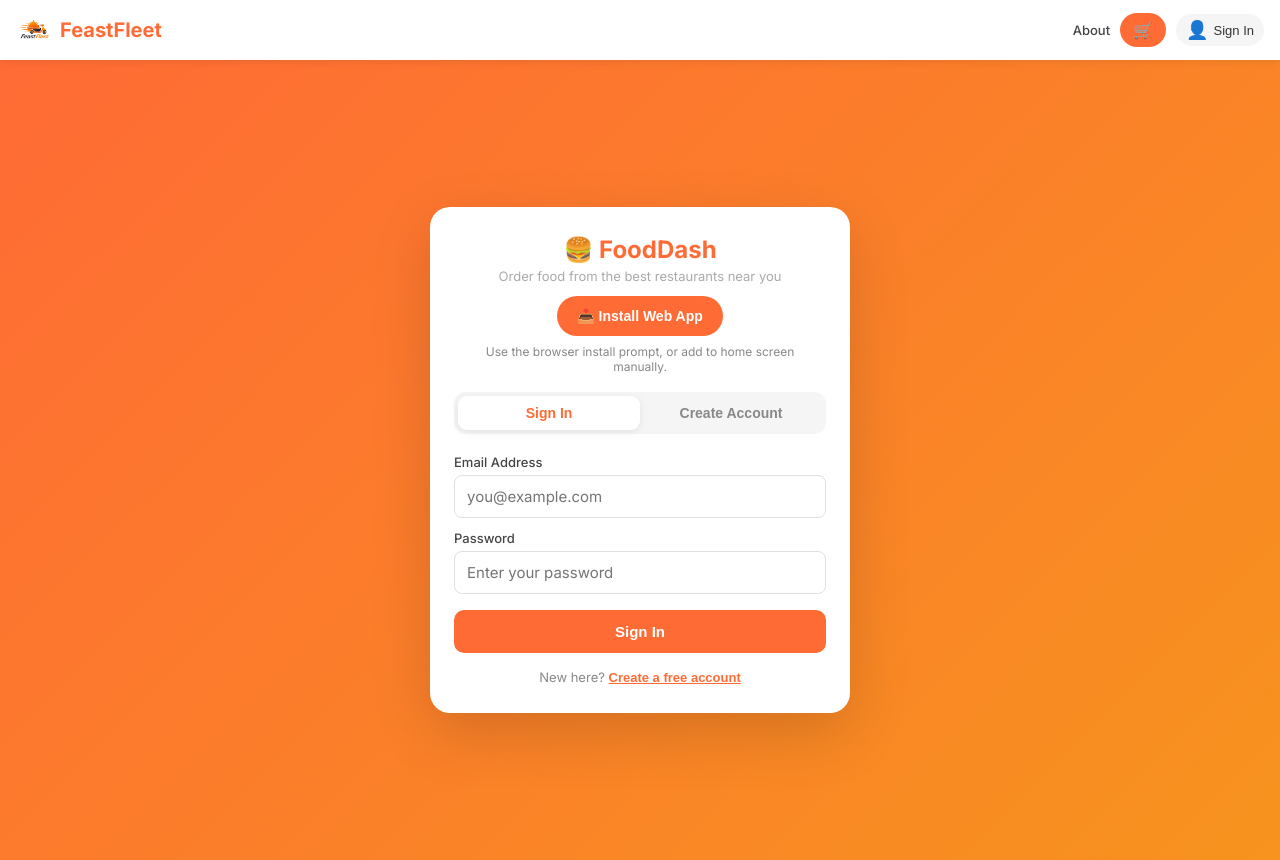
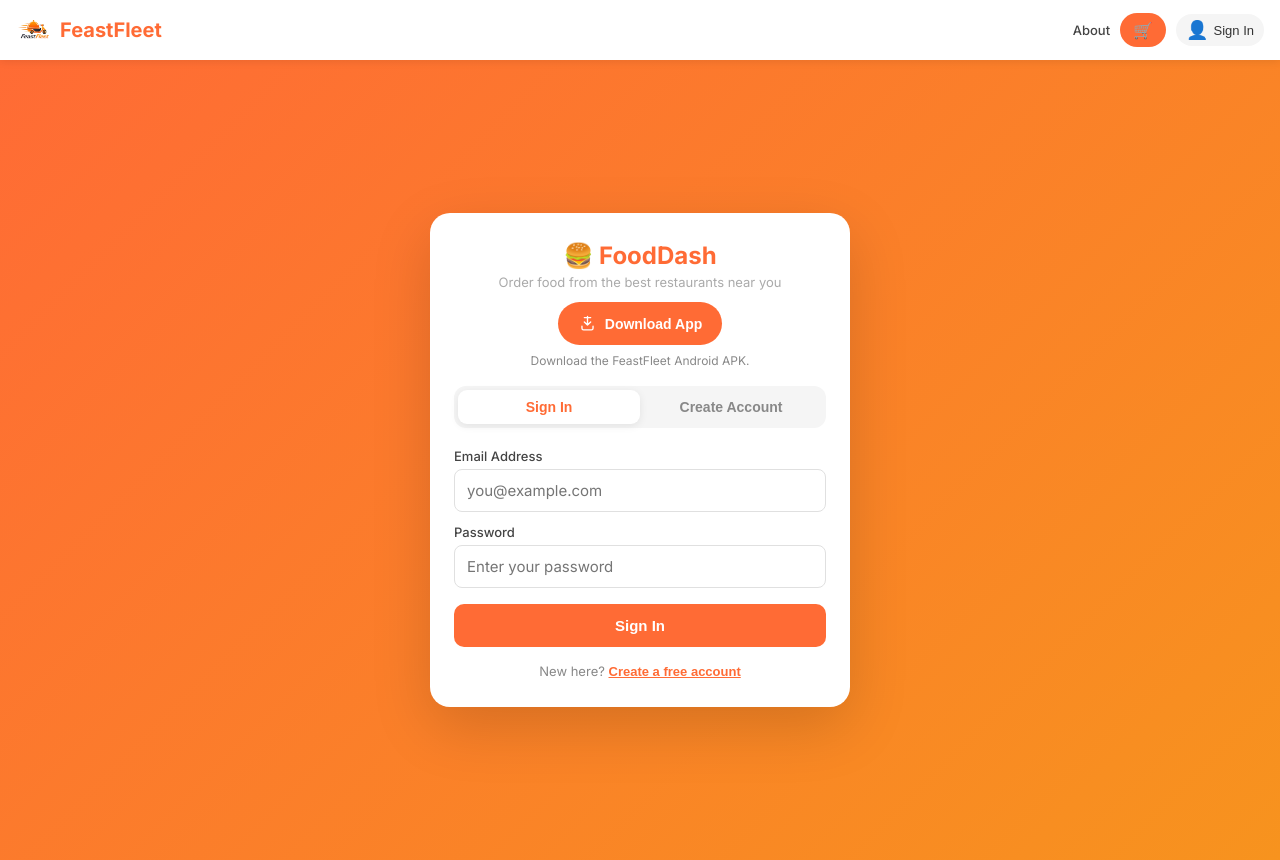
Before and after one commit to MradulRaghuwanshi/feastfleet01, a React (Create React App) app in the folder food-delivery/frontend/: page /login in a window 1280 px wide. Built offline with nearby package versions, Linux system fonts and the light colour scheme; no server answers.

Commit message:
Make login app button download APK

```diff
--- a/food-delivery/frontend/src/components/Icons.js
+++ b/food-delivery/frontend/src/components/Icons.js
@@ -45,6 +45,14 @@ export const AdminIcon = ({className}) => (
   <svg viewBox="0 0 24 24" fill="none" xmlns="http://www.w3.org/2000/svg" className={className}>
     <path d="M12 3.5l7 3v5.2c0 4.2-2.8 7.6-7 8.8-4.2-1.2-7-4.6-7-8.8V6.5l7-3z" stroke="currentColor" strokeWidth="1.5" strokeLinejoin="round"/>
     <path d="M9 12l2 2 4-4" stroke="currentColor" strokeWidth="1.5" strokeLinecap="round" strokeLinejoin="round"/>
+  </svg>
+);
+
+export const DownloadAppIcon = ({className}) => (
+  <svg viewBox="0 0 24 24" fill="none" xmlns="http://www.w3.org/2000/svg" className={className}>
+    <path d="M12 3v11m0 0l-4-4m4 4l4-4" stroke="currentColor" strokeWidth="1.7" strokeLinecap="round" strokeLinejoin="round"/>
+    <path d="M5 15.5V18a2 2 0 0 0 2 2h10a2 2 0 0 0 2-2v-2.5" stroke="currentColor" strokeWidth="1.7" strokeLinecap="round"/>
+    <path d="M8 4.5h8" stroke="currentColor" strokeWidth="1.7" strokeLinecap="round"/>
   </svg>
 );
 
--- a/food-delivery/frontend/src/pages/Login.js
+++ b/food-delivery/frontend/src/pages/Login.js
@@ -1,5 +1,6 @@
 import React, { useState } from 'react';
 import { useAuth } from '../context/AuthContext';
+import { DownloadAppIcon } from '../components/Icons';
 import styles from './Login.module.css';
 
 export default function Login() {
@@ -33,31 +34,13 @@ export default function Login() {
     finally { setLoading(false); }
   };
 
-  const handleInstall = async () => {
-    // Check if the install prompt is available
-    const promptEvent = window.deferredPrompt;
-    if (promptEvent) {
-      promptEvent.prompt();
-      const { outcome } = await promptEvent.userChoice;
-      if (outcome === 'accepted') {
-        console.log('User accepted the install prompt');
-      } else {
-        console.log('User dismissed the install prompt');
-      }
-      window.deferredPrompt = null;
-    } else {
-      // Fallback: Provide better installation instructions
-      const isIOS = /iPad|iPhone|iPod/.test(navigator.userAgent);
-      const isAndroid = /Android/.test(navigator.userAgent);
-
-      if (isIOS) {
-        alert('To install FeastFleet on iOS:\n\n1. Tap the Share button (📤) at the bottom\n2. Scroll down and tap "Add to Home Screen"\n3. Tap "Add" in the top right\n\nThe app will appear on your home screen!');
-      } else if (isAndroid) {
-        alert('To install FeastFleet on Android:\n\n1. Tap the menu (⋮) in the top right\n2. Tap "Add to Home screen" or "Install app"\n3. Follow the prompts to install\n\nOr refresh the page and look for the install banner at the top.');
-      } else {
-        alert('To install FeastFleet:\n\n• Chrome: Look for "Install FeastFleet" in the address bar\n• Firefox: Tap the menu (⋮) → "Install This Site as an App"\n• Edge: Tap the app icon in the address bar\n\nOr refresh the page and try again.');
-      }
-    }
+  const handleInstall = () => {
+    const link = document.createElement('a');
+    link.href = '/app-NativeAppAI.apk';
+    link.download = 'app-NativeAppAI.apk';
+    document.body.appendChild(link);
+    link.click();
+    document.body.removeChild(link);
   };
 
   return (
@@ -67,9 +50,10 @@ export default function Login() {
         <p className={styles.tagline}>Order food from the best restaurants near you</p>
         <div className={styles.downloadSection}>
           <button className={styles.downloadAppBtn} onClick={handleInstall}>
-            📥 Install Web App
+            <DownloadAppIcon className={styles.downloadIcon} />
+            Download App
           </button>
-          <span className={styles.downloadHint}>Use the browser install prompt, or add to home screen manually.</span>
+          <span className={styles.downloadHint}>Download the FeastFleet Android APK.</span>
         </div>
 
         <div className={styles.tabs}>
--- a/food-delivery/frontend/src/pages/Login.module.css
+++ b/food-delivery/frontend/src/pages/Login.module.css
@@ -28,7 +28,17 @@
   font-size: 14px;
   font-weight: 700;
   cursor: pointer;
+  display: inline-flex;
+  align-items: center;
+  justify-content: center;
+  gap: 8px;
   transition: transform 0.2s ease, box-shadow 0.2s ease;
+}
+
+.downloadIcon {
+  width: 19px;
+  height: 19px;
+  flex: 0 0 auto;
 }
 
 .downloadAppBtn:hover {
```
